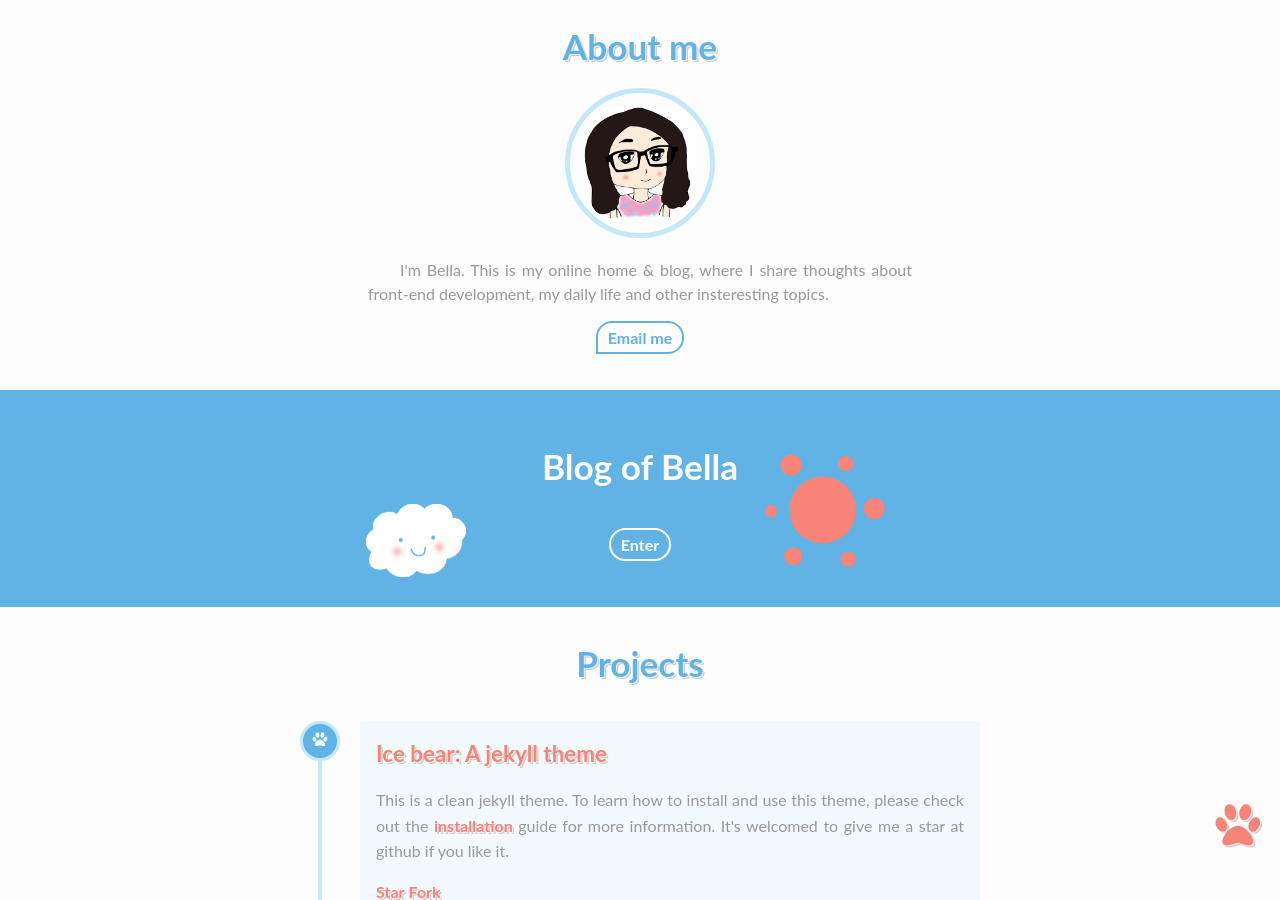
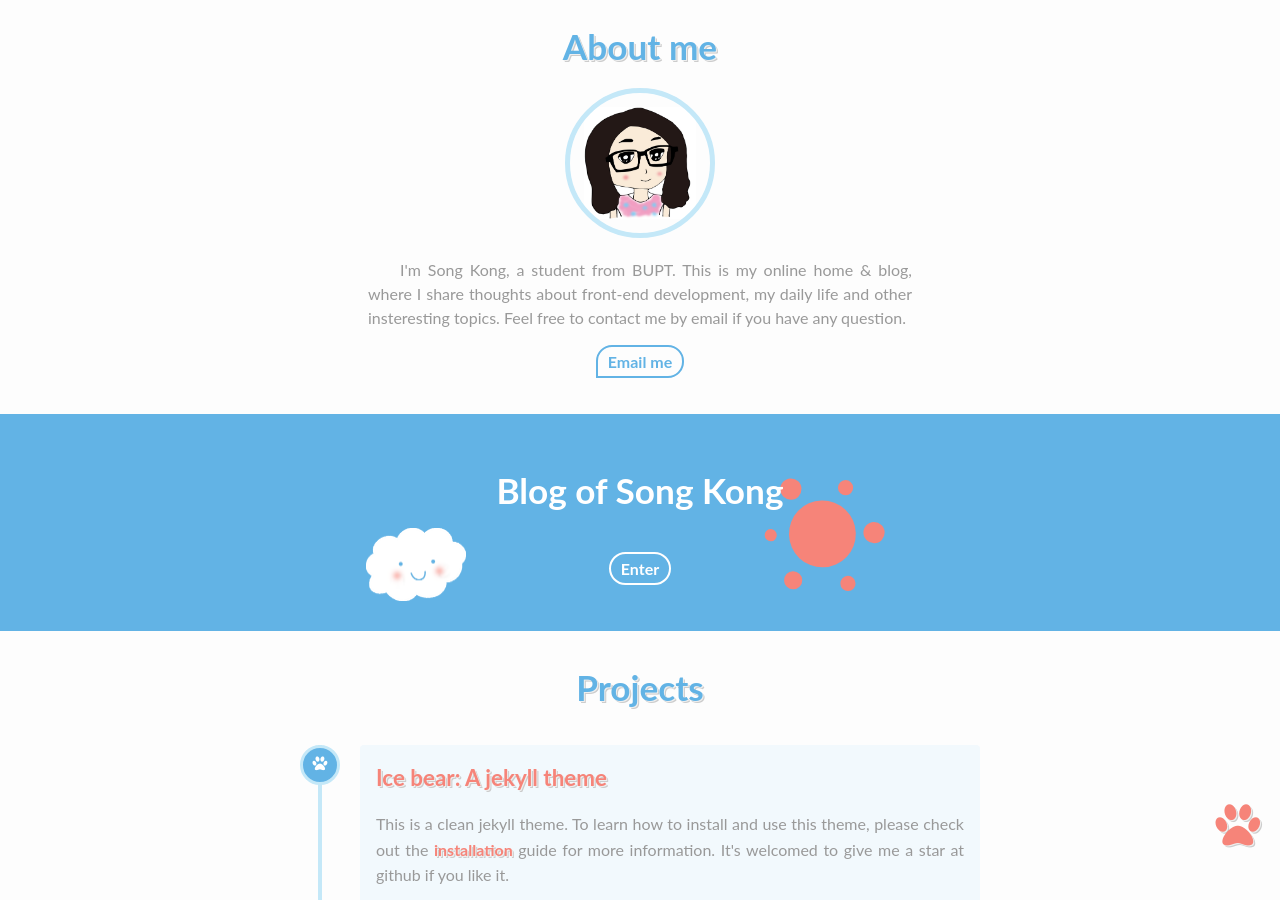
Before and after one commit to Zhou-Yu-Jin/Zhou-Yu-Jin.github.io, a Jekyll site: the page built from index.html, in a window 1280 px wide and 900 px high, scrolled down 396 px. Built offline with Jekyll 4.4.1, drawn with Linux system fonts in a browser that asks for light colours; comment, search, counter and statistics services are not loaded; some of the changed text lies outside the part shown.

Commit message:
Add files via upload

```diff
--- a/CNAME
+++ b/CNAME
@@ -1 +1 @@
-Bella.me
+kongsong.me
--- a/_config.yml
+++ b/_config.yml
@@ -1,8 +1,8 @@
 #Site
-title: 英英木瑾-Bella
-description: This is Bella's home.
+title: 水榭清松-Song Kong
+description: This is Song' home.
 logo: favicon.png
-url: https://zhou-yu-jin.github.io/
+url: kongsong.me
 rss_url: /feed.xml
 
 # Jekyll
@@ -21,8 +21,8 @@ sass:
 
 # Comment
 comment:
-  disqus: Bella
-
+  disqus: kongsong
+  # duoshuo: kongsong
   # youyan: 2122392
   laibili: MTAyMC8yODgzNC81NDA0
 
@@ -33,13 +33,17 @@ baidu_analytics: 5b31ffbbdc6cff18727f3adf75a03777    #from //hm.baidu.com/hm.js?
 # Author information:
 author:
   #resume: /resume
-  name: Bella     #the name of Blog section
-  about_me: I'm Bella. This is my online home & blog, where I share thoughts about front-end development, my daily life and other insteresting topics.
+  name: Song Kong     #the name of Blog section
+  about_me: I'm Song Kong, a student from BUPT. This is my online home & blog, where I share thoughts about front-end development, my daily life and other insteresting topics. Feel free to contact me by email if you have any question.
 
 # Social Links
+email:               hi@kongsong.me
 #google.plus:        username
 #twitter:            username
-github:              Zhou-Yu-Jin
+facebook:            kongsong
+github:              songkong
+stackoverflow:      6438519/song-kong   #from a "http://stackoverflow.com/users/123456/username" link
+linkedin:           kongsong
 #xing:              username
 #instagram:          username
 #lastfm:            username
```
Also changed, not shown: LICENSE.md.
